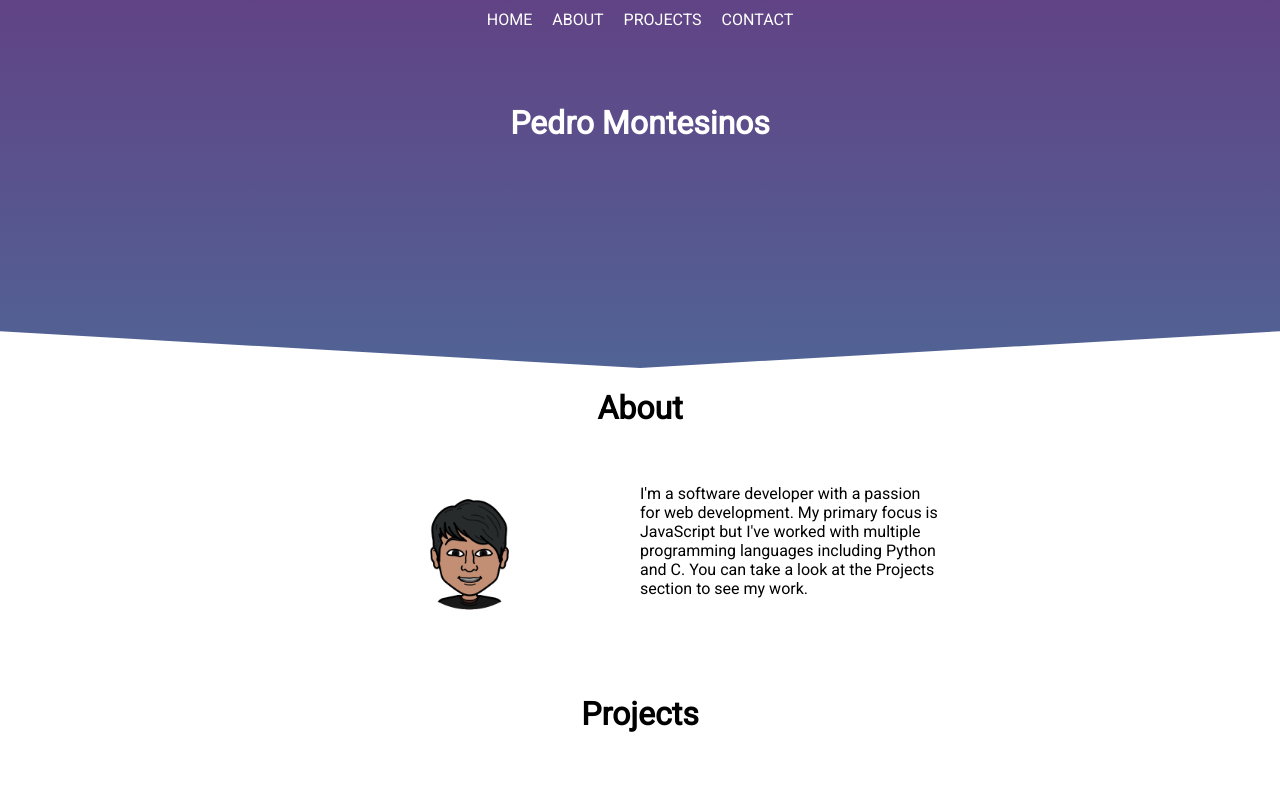
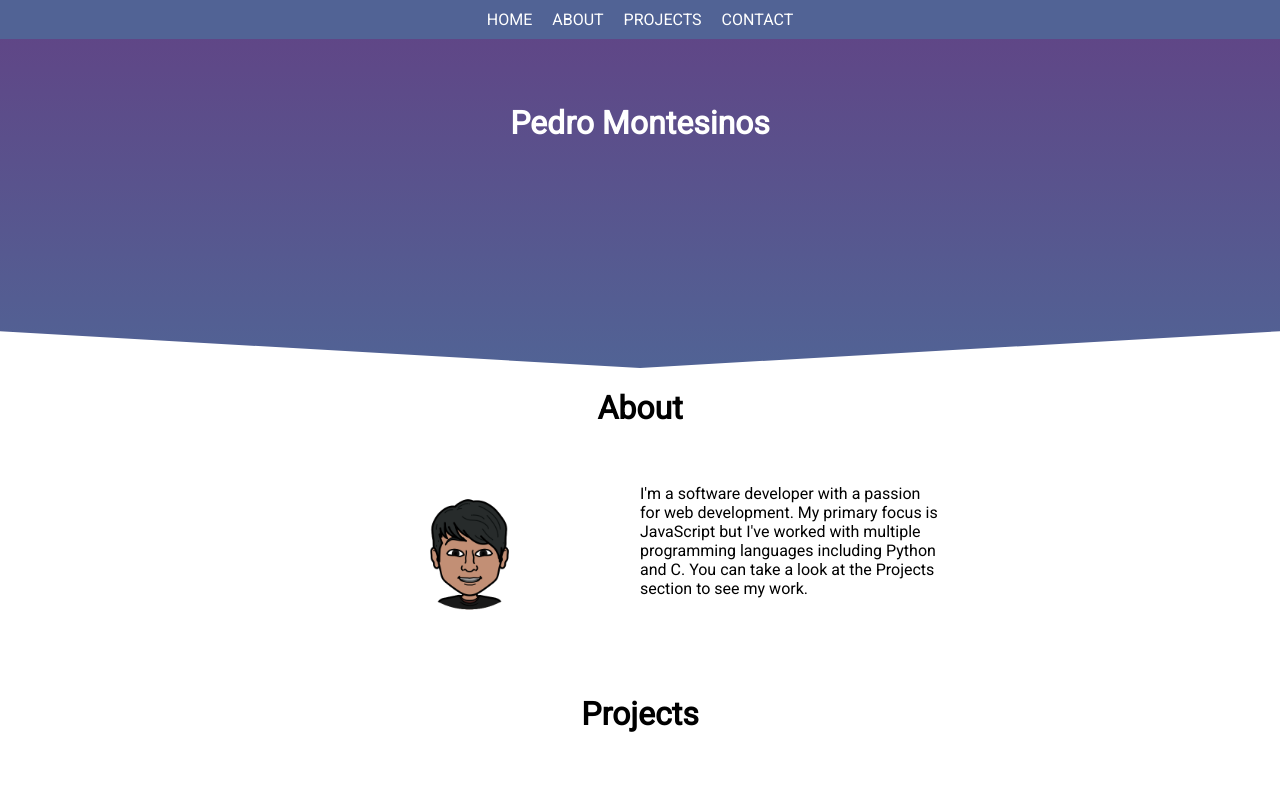
Before and after one commit to pedrolmr/my-portfolio, a React (Create React App) app: page / in a window 1280 px wide. Shown: the top 794 px of the page. Built offline with nearby package versions, Linux system fonts and the light colour scheme; the HTML template or start-up script is replaced by a standard one.

Commit message:
added background to navigation bar

```diff
--- a/src/components/Navigation.js
+++ b/src/components/Navigation.js
@@ -18,8 +18,8 @@ const NavBar = styled.div`
     justify-content:center;
     position:fixed;
     overflow:hidden;
-    top:0;
     z-index:1;
+    background-color:#516395;
     a{
         padding:10px;
         text-decoration:none;
```
